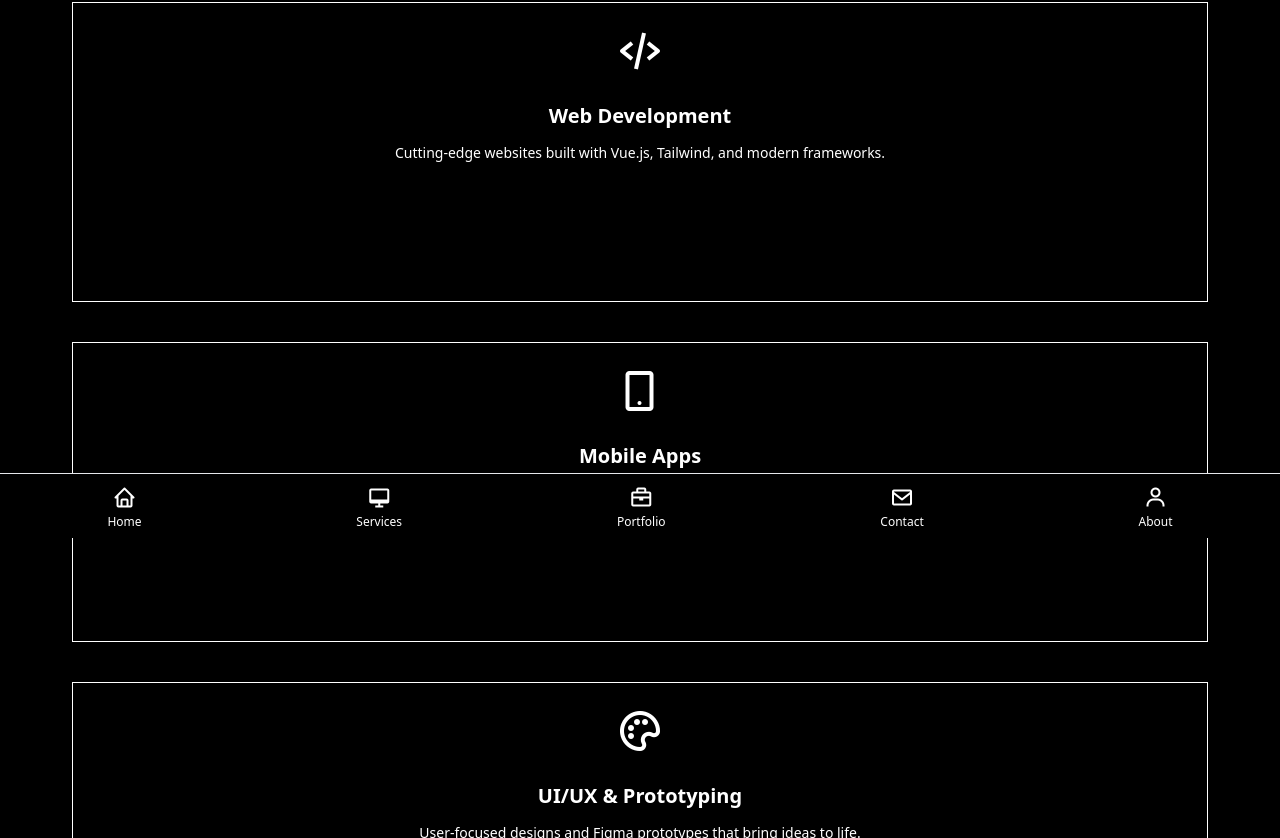
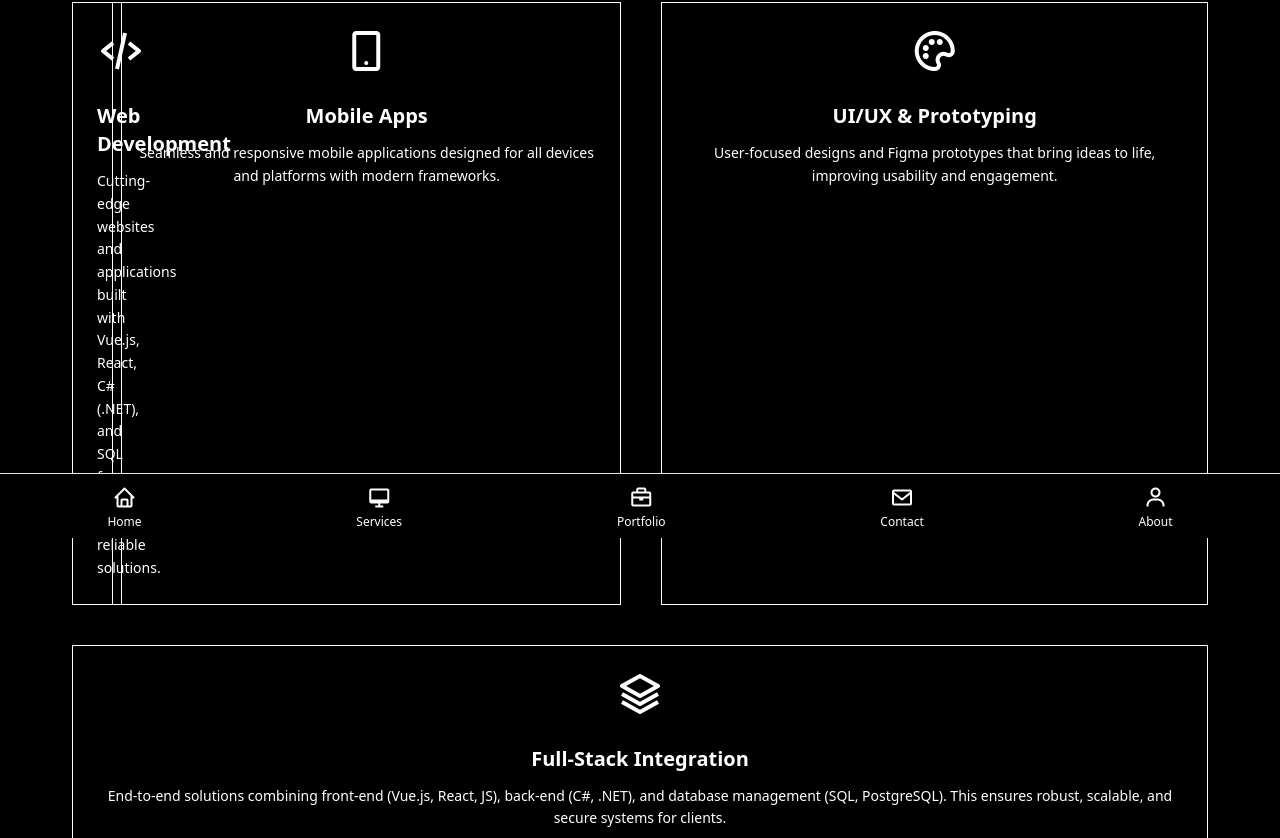
Before and after one commit to MekoRaoulifard/FutureProfile, a Vue app: page /services in a window 1280 px wide. Shown: the part 262-1100 px from the top of the page. Built offline with nearby package versions, Linux system fonts and the light colour scheme.

Commit message:
update content, layout and references to annex materials

```diff
--- a/index.html
+++ b/index.html
@@ -4,7 +4,7 @@
     <meta charset="UTF-8" />
     <link rel="icon" href="/favicon.ico" />
     <meta name="viewport" content="width=device-width, initial-scale=1.0" />
-    <title>Zeryaw Portfolio</title>
+    <title>Meko</title>
     <script src="https://cdn.tailwindcss.com"></script>
     <link
       href="https://unpkg.com/boxicons@2.1.4/css/boxicons.min.css"
--- a/src/components/Card.vue
+++ b/src/components/Card.vue
@@ -51,7 +51,7 @@ defineProps({
 </script>
 
 <style scoped>
-/* flat card styles & corner dots (same as before) */
+
 .group {
   border-width: 1px;
   border-style: solid;
--- a/src/views/Home.vue
+++ b/src/views/Home.vue
@@ -17,7 +17,7 @@
       <div class="flex flex-col justify-center px-10 lg:px-14 w-5/12 text-center md:text-left z-10 overflow-hidden">
         <p class="mono-tag text-sm text-text-secondary mb-6">August 31, 2025</p>
         <h1 class="text-5xl lg:text-6xl font-extrabold text-text-primary mb-7 leading-tight">
-          Hi, I’m <span class="text-accent">Meko</span>
+          Meko's, <span class="text-accent">future profile</span>
         </h1>
         <p class="text-xl lg:text-2xl text-text-secondary mb-9">
           Master’s Student • Founder of Zeryaw • UX/UI Designer • Web & App Developer • AR/VR Enthusiast
--- a/src/views/Services.vue
+++ b/src/views/Services.vue
@@ -3,24 +3,41 @@
     <div class="container mx-auto max-w-5xl">
       <h2 class="text-4xl font-bold text-center mb-12 text-text-primary">Services</h2>
       <div class="grid grid-cols-1 md:grid-cols-3 gap-8">
+
+        <!-- Web Development -->
         <Card
           title="Web Development"
-          description="Cutting-edge websites built with Vue.js, Tailwind, and modern frameworks."
+          description="Cutting-edge websites and applications built with Vue.js, React, C# (.NET), and SQL for scalable and reliable solutions."
           iconClass="bx bx-code-alt"
           :borderColor="'#ffffff'"
         />
+
+        <!-- Mobile Apps -->
         <Card
           title="Mobile Apps"
-          description="Seamless, responsive applications designed for all devices and platforms."
+          description="Seamless and responsive mobile applications designed for all devices and platforms with modern frameworks."
           iconClass="bx bx-mobile-alt"
           :borderColor="'#ffffff'"
         />
+
+        <!-- UI/UX & Prototyping -->
         <Card
           title="UI/UX & Prototyping"
-          description="User-focused designs and Figma prototypes that bring ideas to life."
+          description="User-focused designs and Figma prototypes that bring ideas to life, improving usability and engagement."
           iconClass="bx bx-palette"
           :borderColor="'#ffffff'"
         />
+
+        <!-- Full-Stack Integration (large full-width card) -->
+        <div class="md:col-span-3">
+          <Card
+            title="Full-Stack Integration"
+            description="End-to-end solutions combining front-end (Vue.js, React, JS), back-end (C#, .NET), and database management (SQL, PostgreSQL). This ensures robust, scalable, and secure systems for clients."
+            iconClass="bx bx-layer"
+            :borderColor="'#ffffff'"
+          />
+        </div>
+
       </div>
     </div>
   </section>
```
Also changed, not shown: 1 other file (tests, documents, lock files or other folders).
